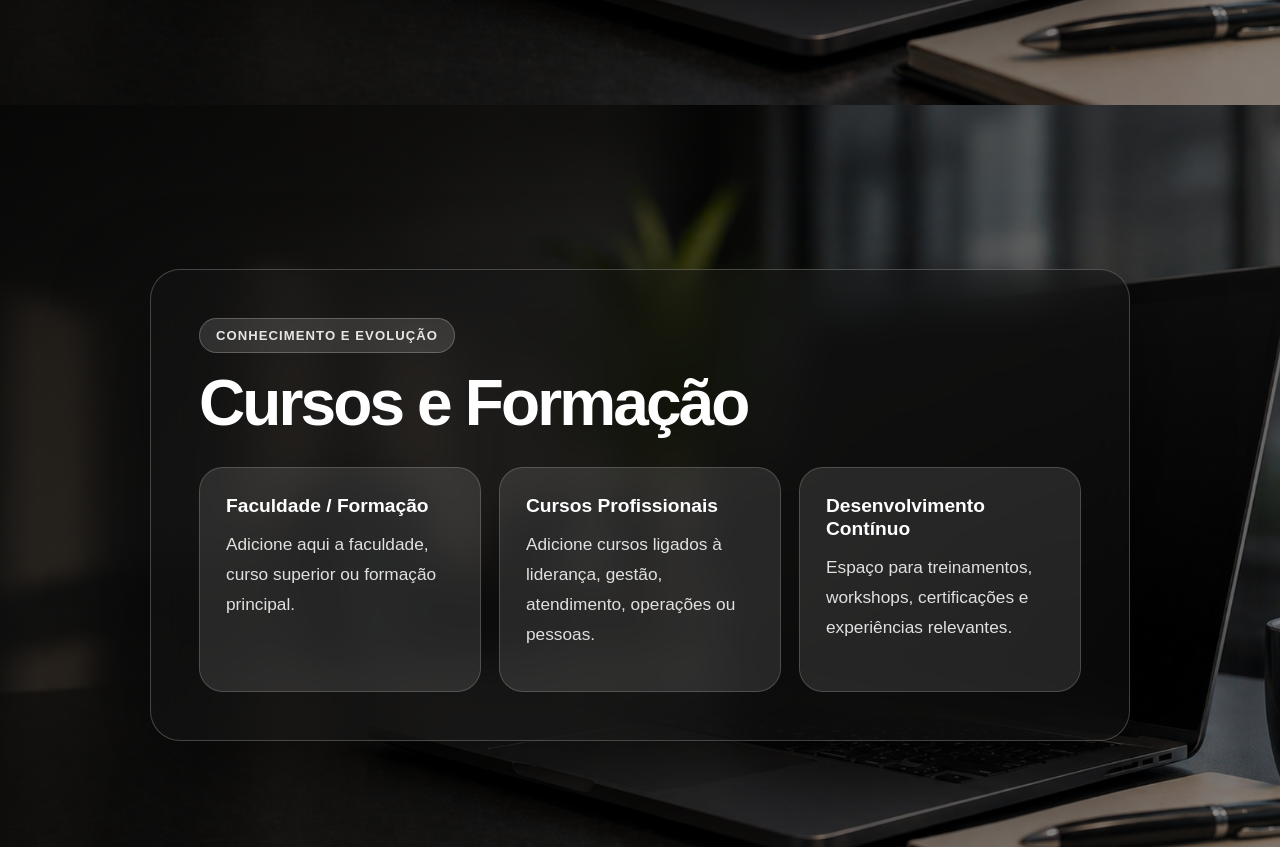
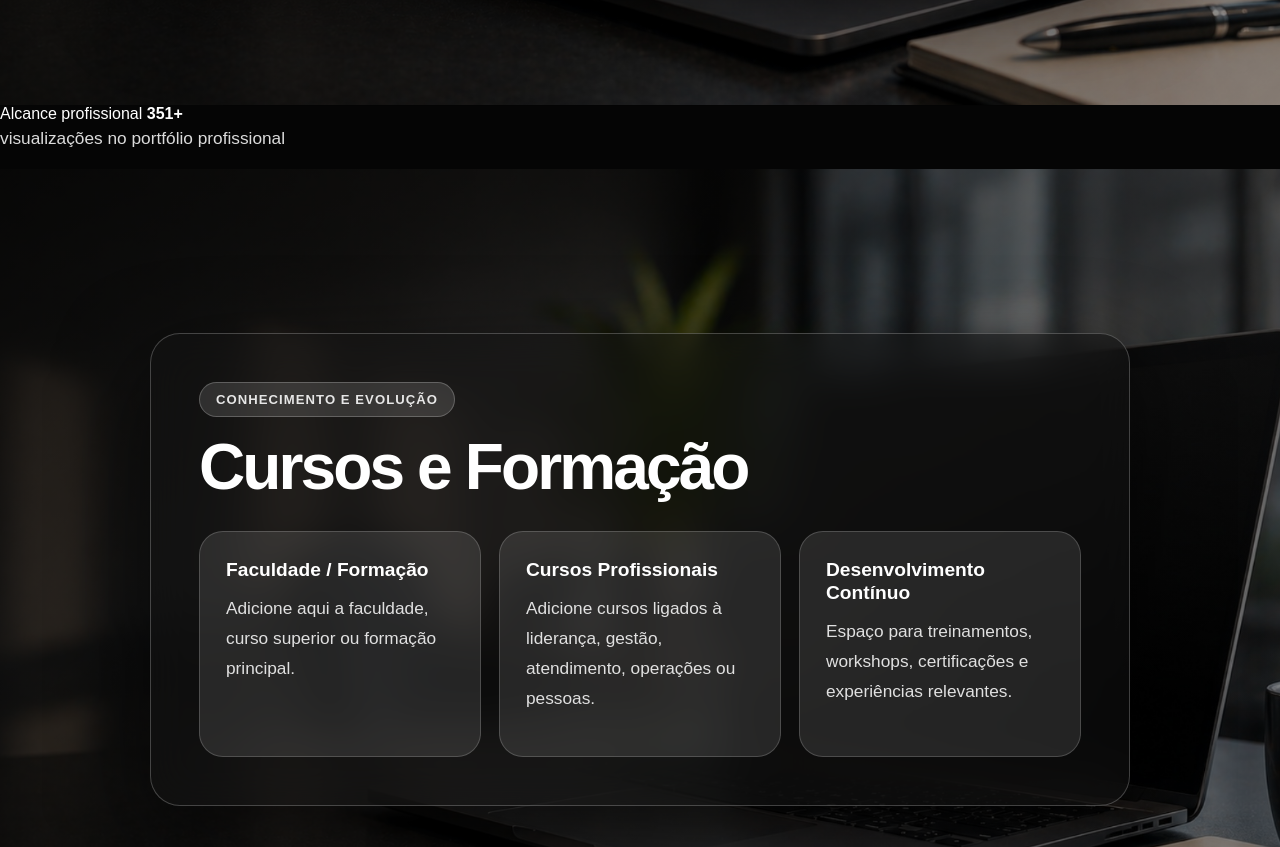
Before and after one commit to maximilianoTedesco/site-elisandra-tedesco, a plain HTML site: page index.html in a window 1280 px wide. Shown: the part 2295-3142 px from the top of the page. Drawn offline with nearby package versions, Linux system fonts and the light colour scheme; no server answers.

Commit message:
Update index.html

```diff
--- a/index.html
+++ b/index.html
@@ -102,6 +102,17 @@
   </div>
 </section>
 
+    <section class="stats-section">
+  <div class="stats-card">
+    <span class="stats-label">Alcance profissional</span>
+
+    <strong>
+      <span id="viewCounter">351</span>+
+    </strong>
+
+    <p>visualizações no portfólio profissional</p>
+  </div>
+</section>
     <section id="formacao" class="section section-bg bg-3">
       <div class="glass content-card">
         <span class="section-label">Conhecimento e evolução</span>
@@ -180,9 +191,6 @@
       </a>
     </div>
 
-    <p class="views">
-      Visualizações: <span id="viewCounter">351</span>
-    </p>
   </footer>
 
   <script src="https://cdn.jsdelivr.net/npm/@supabase/supabase-js"></script>
```
